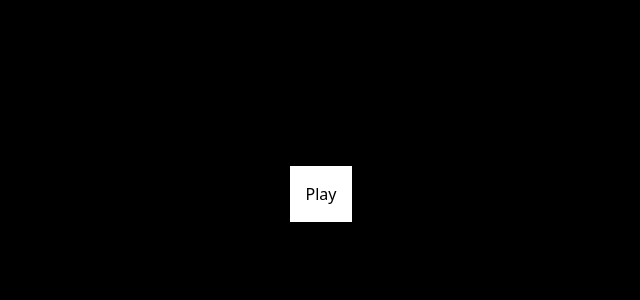
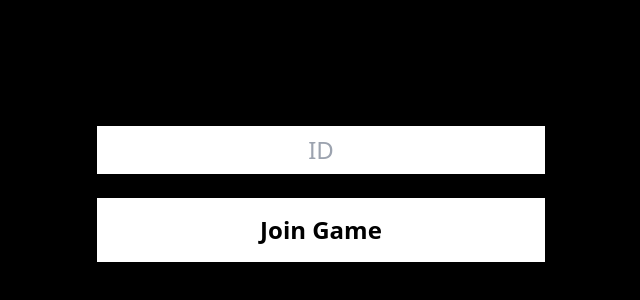
Before and after one commit to attealalahti/shobu-online, a Next.js app: page / in a window 1280 px wide. Shown: the part 206-506 px from the top of the page, without its empty margins (319-959 px from the left). Built offline with nearby package versions, Linux system fonts and the light colour scheme.

Commit message:
Modify home page to join games based on id.

```diff
--- a/pages/game.tsx
+++ b/components/game.tsx
@@ -1,21 +1,26 @@
-import type { NextPage } from "next";
 import Head from "next/head";
-import { useEffect, useState } from "react";
+import { useEffect, useState, useMemo } from "react";
 import { Socket, io } from "socket.io-client";
 import Board from "../components/board";
 import { AllBoards, BoardState, GameState, IntRange, Player } from "../types/game-types";
 import { ClientToServerEvents, ServerToClientEvents } from "../types/ws-types";
+import { useRouter } from "next/router";
 
-const socket: Socket<ServerToClientEvents, ClientToServerEvents> = io("/1");
-
-const Game: NextPage = () => {
+const Game = () => {
   const [player, setPlayer] = useState<Player | undefined>(undefined);
   const [allBoards, setAllBoards] = useState<AllBoards | undefined>(undefined);
   const [currentTurn, setCurrentTurn] = useState<Player>("spectator");
+  const router = useRouter();
+  const socket: Socket<ServerToClientEvents, ClientToServerEvents> = useMemo(
+    () => io(`/${router.query.gameId}`),
+    [router.query.gameId]
+  );
 
   useEffect(() => {
-    const joinCallback = (player: Player, game: GameState) => {
-      setPlayer(player);
+    const joinCallback = (newPlayer: Player, game: GameState) => {
+      if (player === undefined || player === "spectator") {
+        setPlayer(newPlayer);
+      }
       setCurrentTurn(game.currentTurn);
       setAllBoards(game.boards);
     };
@@ -29,7 +34,7 @@ const Game: NextPage = () => {
       socket.off("disconnect");
     };
     // eslint-disable-next-line react-hooks/exhaustive-deps
-  }, []);
+  }, [socket]);
 
   const updateBoard = (boardIndex: IntRange, newBoard: BoardState) => {
     if (allBoards) {
--- /dev/null
+++ b/pages/game/[gameId].tsx
@@ -0,0 +1,10 @@
+import type { NextPage } from "next";
+import dynamic from "next/dynamic";
+
+const DynamicGame = dynamic(() => import("../../components/game"), { ssr: false });
+
+const GamePage: NextPage = () => {
+  return <DynamicGame />;
+};
+
+export default GamePage;
--- a/pages/index.tsx
+++ b/pages/index.tsx
@@ -1,8 +1,18 @@
 import type { NextPage } from "next";
 import Head from "next/head";
-import Link from "next/link";
+import { useState } from "react";
+import type { FormEvent } from "react";
+import { useRouter } from "next/router";
 
 const Home: NextPage = () => {
+  const [idText, setIdText] = useState<string>("");
+  const router = useRouter();
+
+  const joinGame = (e: FormEvent<HTMLFormElement>) => {
+    e.preventDefault();
+    router.push(`/game/${idText.toLowerCase()}`);
+  };
+
   return (
     <div>
       <Head>
@@ -10,12 +20,25 @@ const Home: NextPage = () => {
         <meta name="description" content="Generated by create next app" />
         <link rel="icon" href="/favicon.ico" />
       </Head>
-      <main className="bg-black w-screen h-screen flex">
-        <div className="m-auto">
-          <Link href="/game">
-            <div className="bg-white p-4 hover:cursor-pointer">Play</div>
-          </Link>
-        </div>
+      <main className="bg-black w-screen h-screen ">
+        <form
+          className="w-full h-full flex flex-col gap-6 align-middle justify-center text-center max-w-md m-auto"
+          onSubmit={joinGame}
+        >
+          <input
+            className="text-2xl text-center p-2 uppercase"
+            autoComplete="off"
+            placeholder="ID"
+            maxLength={6}
+            required={true}
+            onChange={(e) => setIdText(e.target.value)}
+          />
+          <input
+            className="bg-white p-4 hover:cursor-pointer text-2xl font-bold"
+            type="submit"
+            value="Join Game"
+          />
+        </form>
       </main>
     </div>
   );
```
Also changed, not shown: 1 other file (tests, documents, lock files or other folders).
